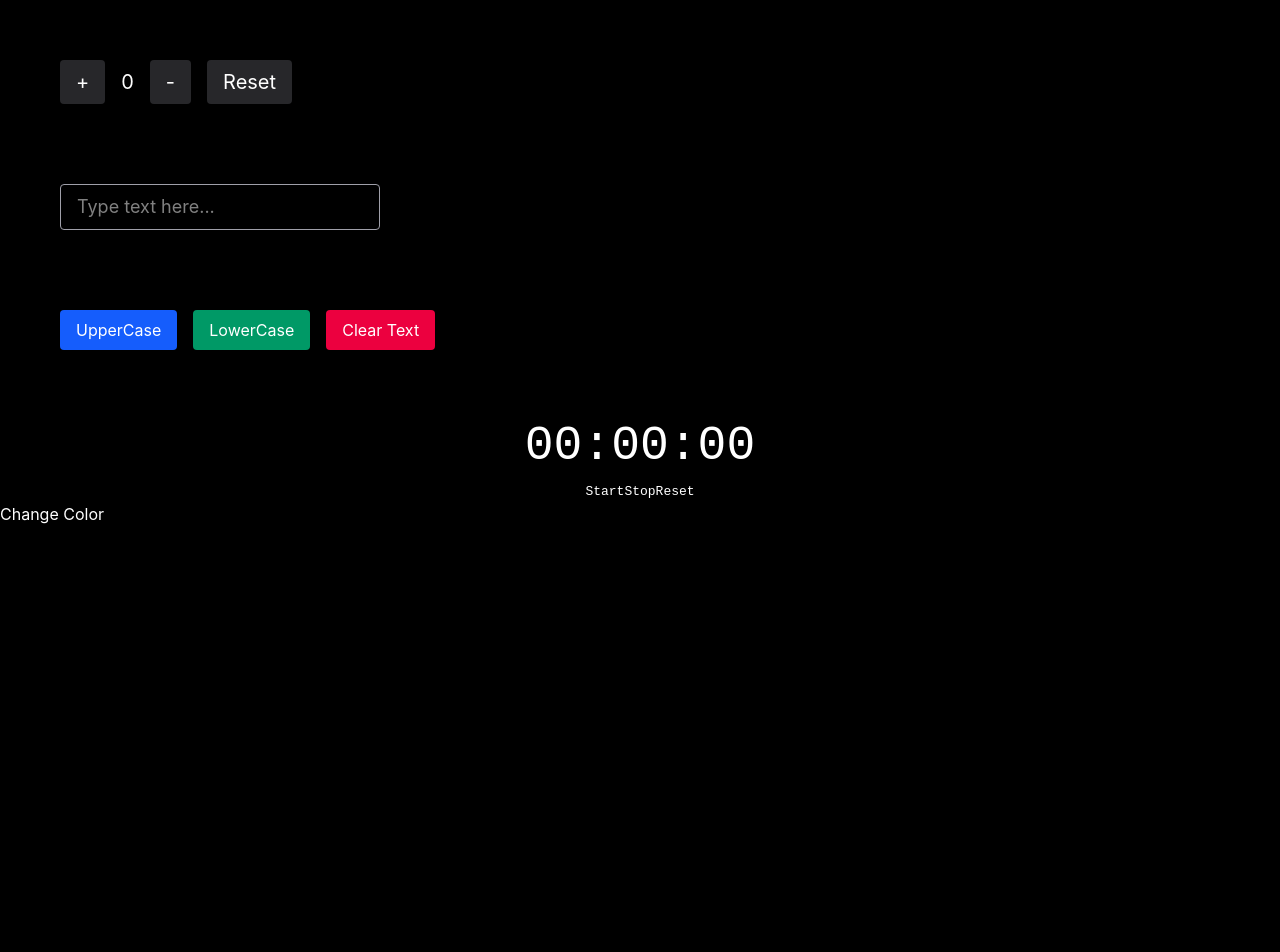
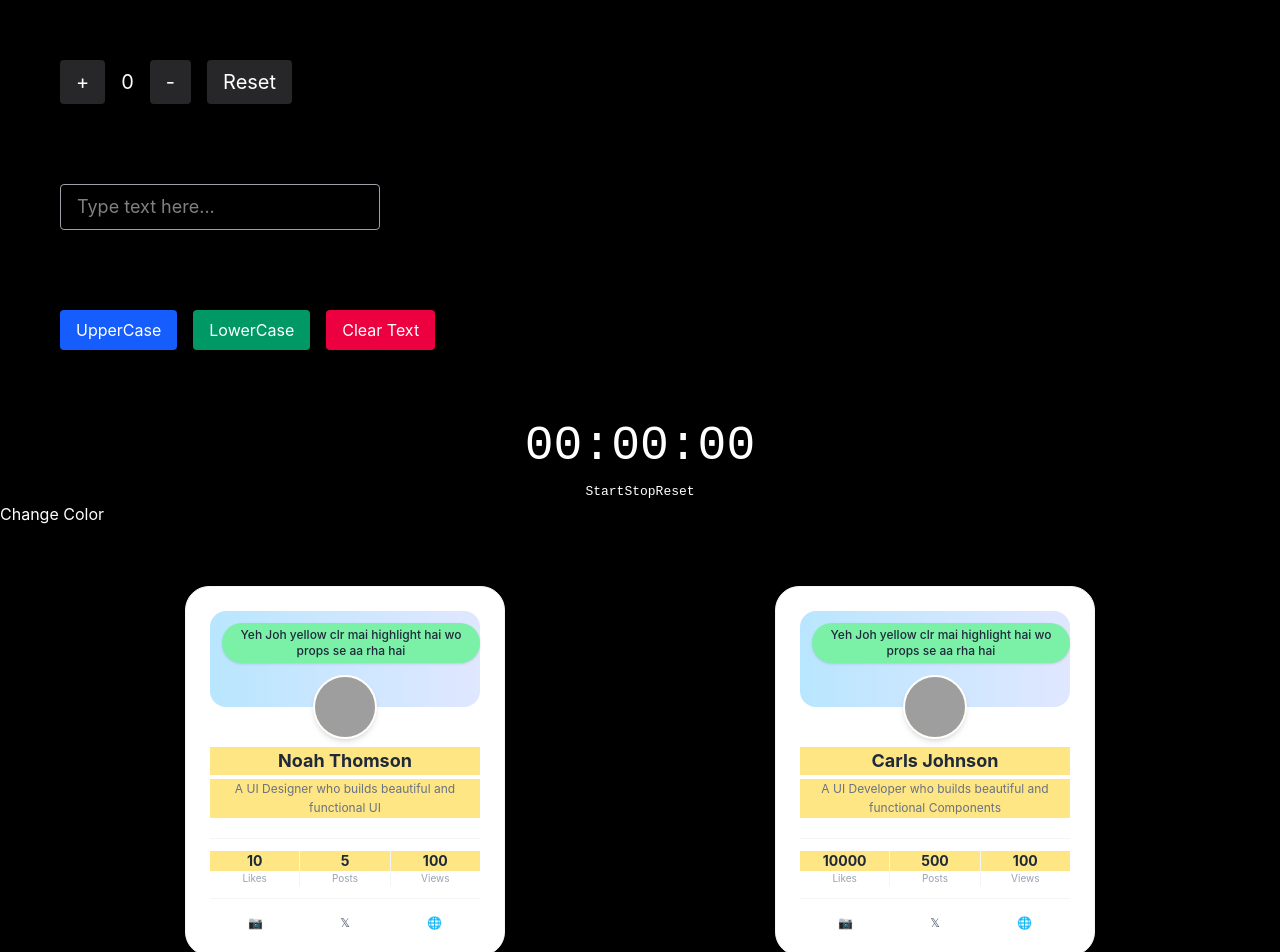
Before and after one commit to thesachin07/Practice-Project, a React (Vite) app in the folder react-elements/: page / in a window 1280 px wide. Shown: the top 952 px of the page. Before the commit the page ends 800 px from the top, so only its background shows below. Built offline with nearby package versions, Linux system fonts and the light colour scheme; grey boxes are pictures that could not be loaded.

Commit message:
Add Card component for user profile display (Props Practice)

```diff
--- a/react-elements/src/App.jsx
+++ b/react-elements/src/App.jsx
@@ -1,7 +1,8 @@
 import Counter from './components/counter.jsx';
 import Textbox from './components/textbox.jsx';
-import Stopwatch from './components/Stopwatch.jsx';
+import Stopwatch from './components/stopwatch.jsx';
 import ToggleButton  from './toggleButton.jsx';
+import Card from  './components/Card.jsx'
 
 function App() {
   return (
@@ -10,6 +11,10 @@ function App() {
       <Textbox />
       <Stopwatch />
       <ToggleButton />
+      <div className="flex justify-around items-baseline gap-5 m-15">
+        <Card title="Noah Thomson" text="A UI Designer who builds beautiful and functional UI" like={10} post={5} view={100} />
+                <Card title="Carls Johnson" text="A UI Developer who builds beautiful and functional Components" like={10000} post={500} view={100} />
+      </div>
     </>
   );
 }
--- /dev/null
+++ b/react-elements/src/components/Card.jsx
@@ -0,0 +1,60 @@
+import React from 'react'
+
+const Card = ({ title, text, like, post, view }) => {
+  return (
+    <div className="bg-white p-6 rounded-3xl shadow-xl w-80 text-center border border-gray-100 font-sans">
+
+      {/* Top Banner Section */}
+      <div className="relative h-24 w-full bg-gradient-to-r from-sky-200 to-indigo-100 rounded-2xl mb-10">
+
+        <p className="absolute top-3 left-3 bg-green-300 text-gray-800 text-xs font-medium px-3 py-1 rounded-full shadow-sm">
+          Yeh Joh yellow clr mai highlight hai wo props se aa rha hai
+        </p>
+
+
+        {/* Profile Avatar */}
+        <div className="absolute -bottom-8 left-1/2 -translate-x-1/2">
+          <div className="w-16 h-16 rounded-full border-2 border-white overflow-hidden shadow-md bg-amber-100">
+            <img
+              src="https://api.dicebear.com/7.x/bottts/svg?seed=Noah"
+              alt="Avatar"
+              className="w-full h-full object-cover"
+            />
+          </div>
+        </div>
+      </div>
+
+      {/* User Info from props */}
+      <h2 className="text-lg font-bold text-gray-800 bg-amber-200">{title}</h2>
+      <p className="text-xs text-gray-500 mt-1 mb-5 leading-relaxed px-2 bg-amber-200">
+        {text}
+      </p>
+
+      {/* Stats Section using props */}
+      <div className="flex justify-between items-center py-3 border-t border-b border-gray-100">
+        <div className="flex-1 text-center">
+          <p className="text-sm font-bold text-gray-800 bg-amber-200">{like}</p>
+          <p className="text-[10px] text-gray-400">Likes</p>
+        </div>
+        <div className="flex-1 text-center border-x border-gray-100">
+          <p className="text-sm font-bold text-gray-800 bg-amber-200">{post}</p>
+          <p className="text-[10px] text-gray-400">Posts</p>
+        </div>
+        <div className="flex-1 text-center">
+          <p className="text-sm font-bold text-gray-800 bg-amber-200">{view}</p>
+          <p className="text-[10px] text-gray-400">Views</p>
+        </div>
+      </div>
+
+      {/* Social Icons */}
+      <div className="flex justify-around items-center pt-4 text-gray-600 text-xs">
+        <button className="hover:opacity-75">📷</button>
+        <button className="hover:opacity-75">𝕏</button>
+        <button className="hover:opacity-75">🌐</button>
+      </div>
+
+    </div>
+  )
+}
+
+export default Card
```
